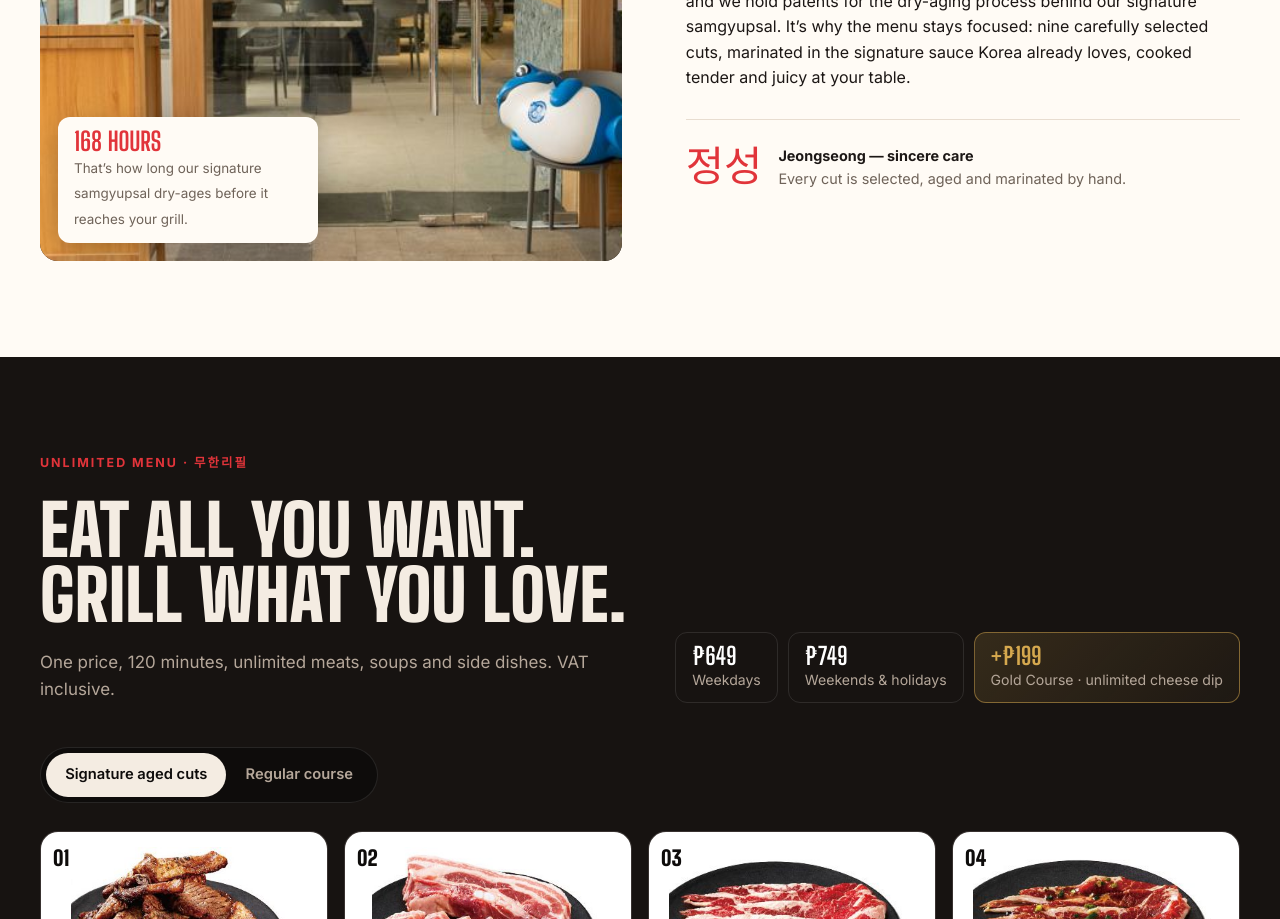
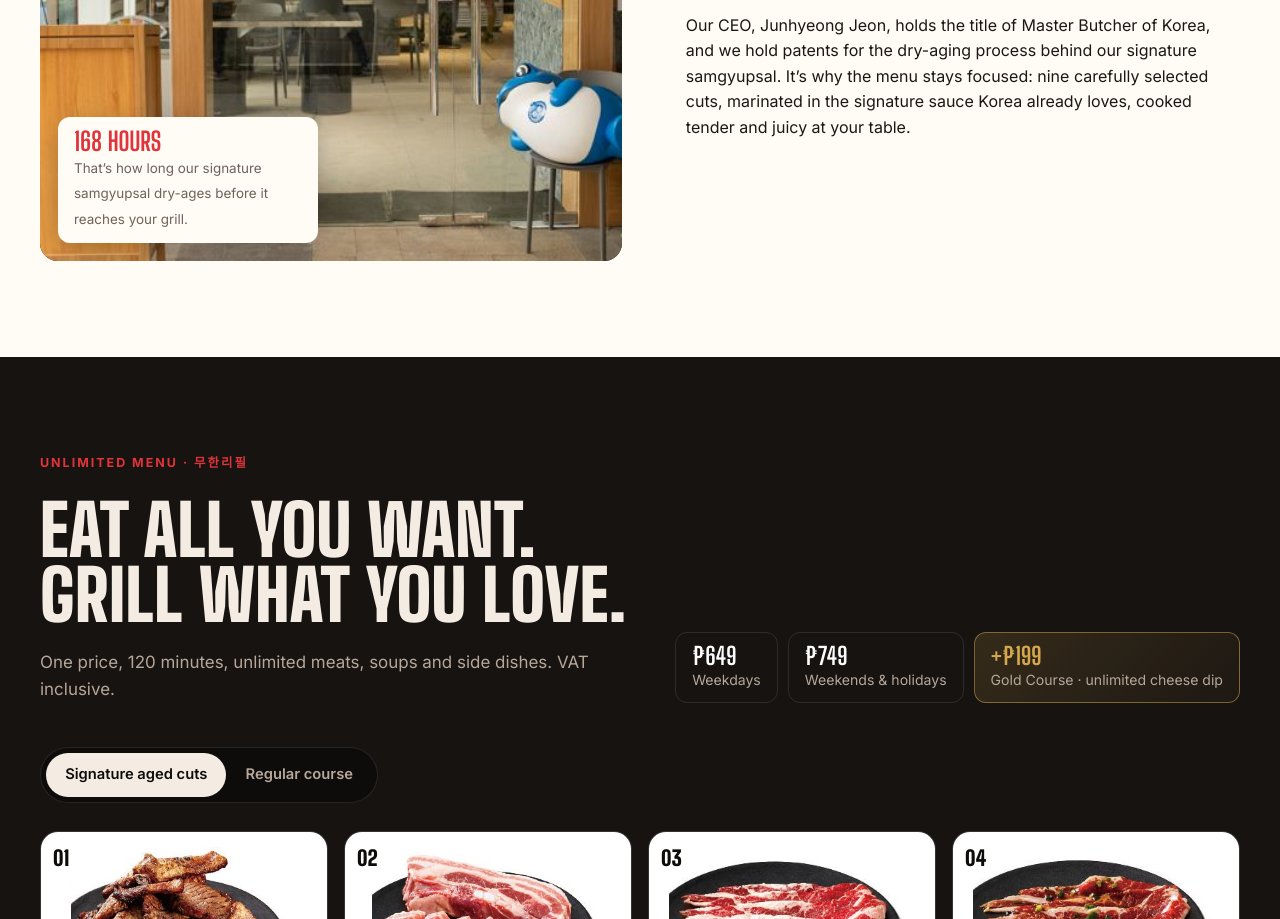
Before and after one commit to remkarl/wolhwagalbiph, a plain HTML site: page index.html in a window 1280 px wide. Shown: the part 1686-2605 px from the top of the page. Drawn offline with Linux system fonts and the light colour scheme; a web font is replaced by a local one.

Commit message:
Remove Jeongseong line from Our Story
Co-Authored-By: Claude Fable 5.2 <noreply@anthropic.com>
Claude-Session: https://claude.ai/code/session_01Nutxeg6xXHkhNBDw4inLac

```diff
--- a/index.html
+++ b/index.html
@@ -111,10 +111,6 @@ section{padding:96px 0}
 .story-img .tag span{font-size:.84rem;color:var(--muted)}
 .story p+p{margin-top:1em}
 .story .lede{color:var(--text)}
-.story .sig{margin-top:28px;display:flex;align-items:center;gap:16px;padding-top:24px;border-top:1px solid #e8ddd0}
-.story .sig .kr{white-space:nowrap;font-size:2.6rem;color:var(--red);line-height:1}
-.story .sig div{font-size:.9rem;color:var(--muted)}
-.story .sig strong{color:var(--text);display:block}
 
 /* ---------- menu ---------- */
 .menu{background:var(--char);color:var(--on-dark)}
@@ -353,10 +349,6 @@ footer .wrap{display:flex;justify-content:space-between;align-items:center;gap:2
         <h2 class="h2">From Seoul’s butchers to Manila’s grills</h2>
         <p class="lede">Wolhwa Group has spent more than 16 years in one of Korea’s most competitive food scenes — and earned a place in the prestigious Blue Ribbon Survey five years in a row.</p>
         <p>Our CEO, Junhyeong Jeon, holds the title of Master Butcher of Korea, and we hold patents for the dry-aging process behind our signature samgyupsal. It’s why the menu stays focused: nine carefully selected cuts, marinated in the signature sauce Korea already loves, cooked tender and juicy at your table.</p>
-        <div class="sig">
-          <span class="kr">정성</span>
-          <div><strong>Jeongseong — sincere care</strong>Every cut is selected, aged and marinated by hand.</div>
-        </div>
       </div>
     </div>
   </section>
```
